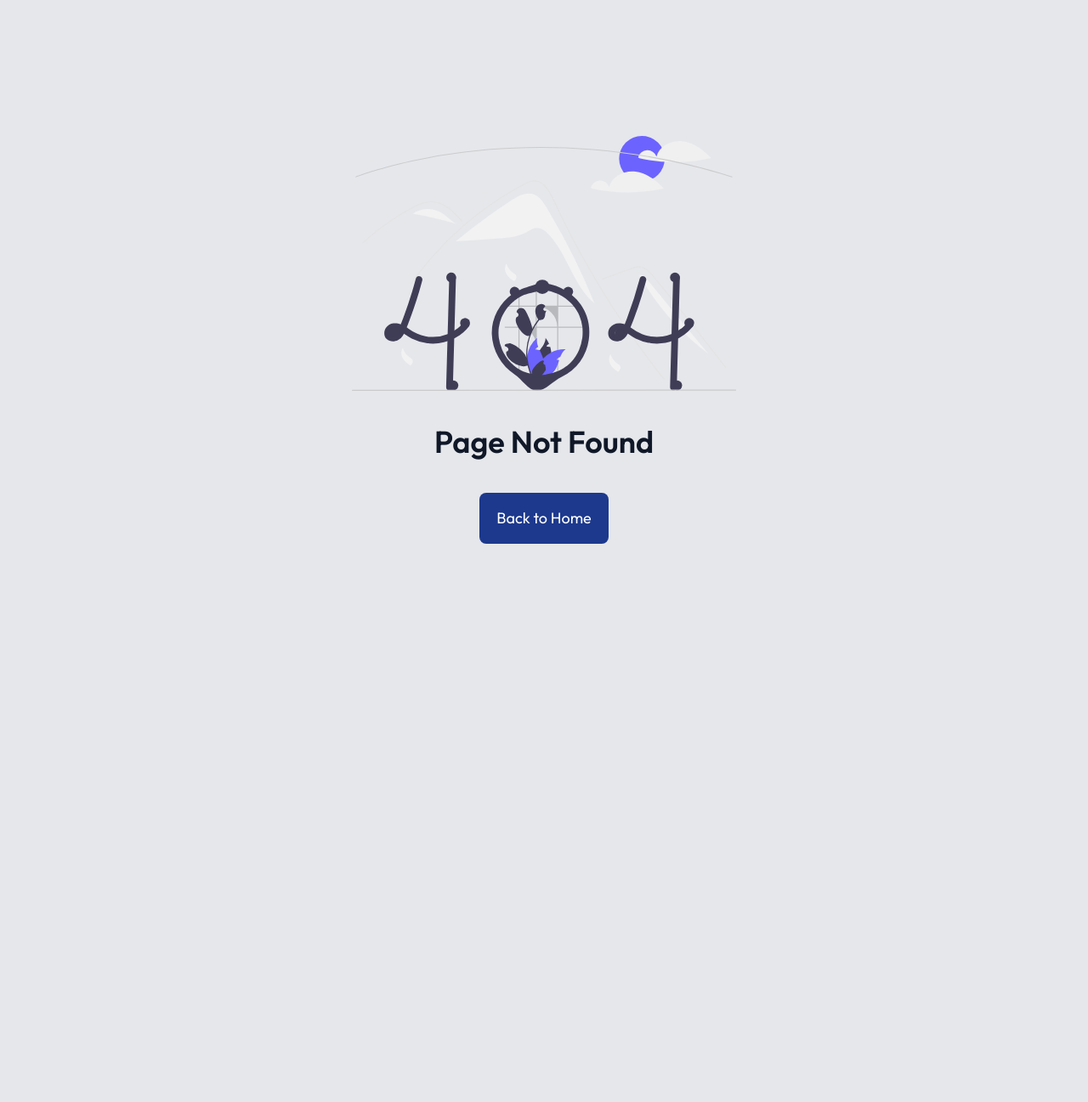
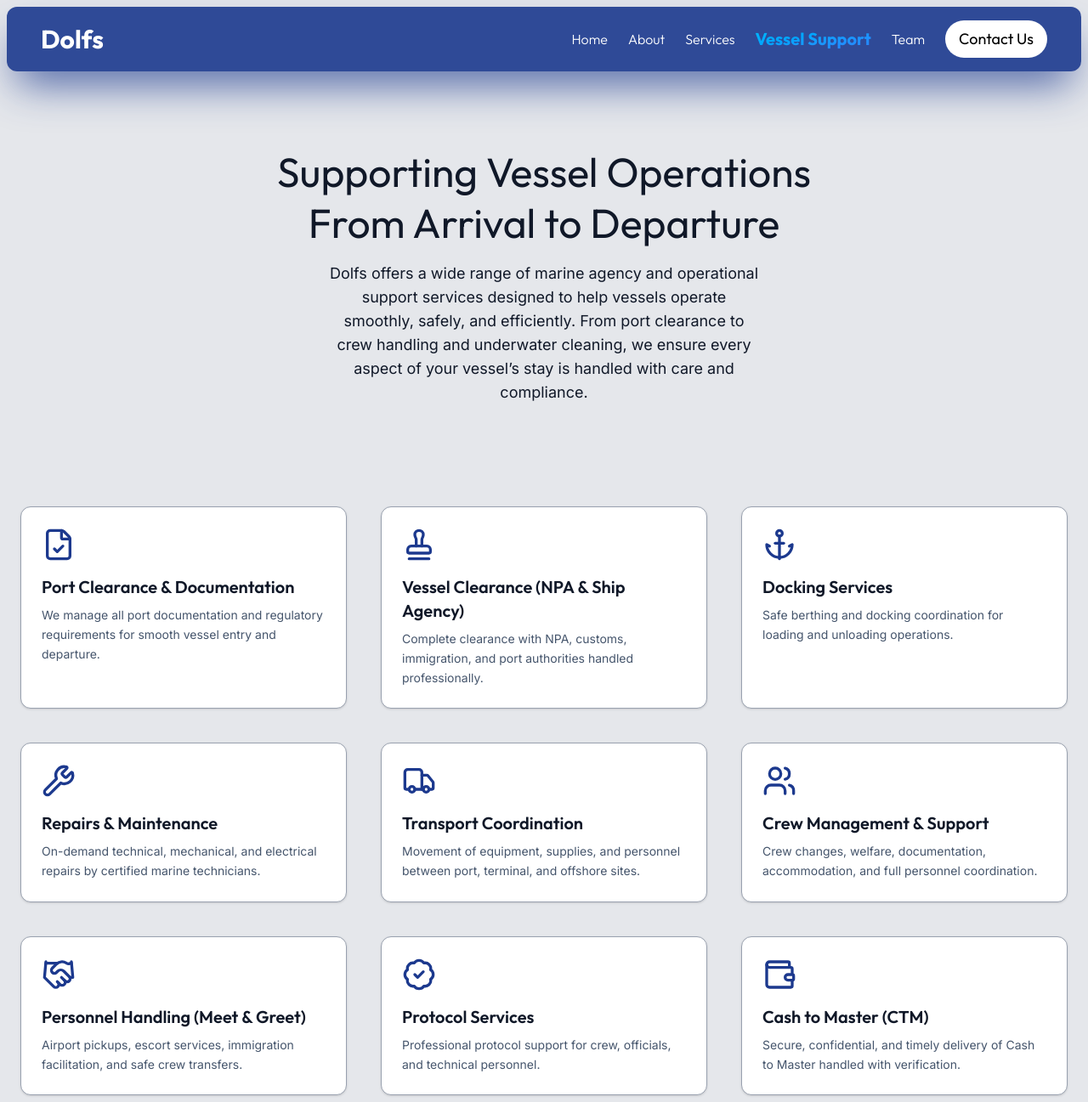
Before and after one commit to Timonics/dolfs, a React (Vite) app: page /marine-agency-services in a window 1280 px wide. Before the commit this address had no page. Shown: the top 1297 px of the page at 85% size. Before the commit the page ends 800 px from the top, so only its background shows below. Built offline with nearby package versions, Linux system fonts and the light colour scheme.

Commit message:
feat: Add Vessel Support page and update navigation links

```diff
--- a/src/App.tsx
+++ b/src/App.tsx
@@ -6,6 +6,7 @@ import ErrorPage from "./pages/error";
 import ServicesPage from "./pages/services";
 import TeamPage from "./pages/team";
 import ContactPage from "./pages/contacts";
+import VesselSupport from "./pages/vessel-support";
 
 const router = createBrowserRouter([
   {
@@ -19,6 +20,10 @@ const router = createBrowserRouter([
   {
     path: "our-services",
     element: <ServicesPage />,
+  },
+  {
+    path: "marine-agency-services",
+    element: <VesselSupport />,
   },
   {
     path: "our-team",
--- a/src/components/nav/index.tsx
+++ b/src/components/nav/index.tsx
@@ -28,12 +28,12 @@ const Nav: React.FC = () => {
               className={({ isActive }) =>
                 `${
                   isActive
-                    ? `text-2xl ${
+                    ? `text-xl ${
                         pathName !== "/"
                           ? "bg-clip-text text-transparent bg-linear-to-br from-sky-400 to-blue-500"
                           : "bg-clip-text text-transparent bg-linear-to-br from-sky-400 to-blue-900"
                       } font-bold`
-                    : "font-light hover:scale-125"
+                    : "font-light hover:scale-110"
                 } transition-all duration-300 ease-in-out`
               }
               style={{ fontFamily: "Outfit" }}
@@ -96,7 +96,7 @@ const Nav: React.FC = () => {
                           ? "bg-clip-text text-transparent bg-linear-to-br from-sky-400 to-blue-500"
                           : "bg-clip-text text-transparent bg-linear-to-br from-sky-400 to-blue-900"
                       } font-bold ml-2`
-                    : "font-light hover:scale-125"
+                    : "font-light hover:scale-110"
                 } transition-all duration-300 ease-in-out`
               }
               style={{ fontFamily: "Outfit" }}
--- a/src/lib/nav.ts
+++ b/src/lib/nav.ts
@@ -12,6 +12,10 @@ export const nav = [
     link: "/our-services",
   },
   {
+    name: "Vessel Support",
+    link: "/marine-agency-services",
+  },
+  {
     name: "Team",
     link: "/our-team",
   },
--- /dev/null
+++ b/src/lib/vessel-support.ts
@@ -0,0 +1,95 @@
+import {
+  FileCheck,
+  Stamp,
+  Anchor,
+  Wrench,
+  Truck,
+  Users,
+  Handshake,
+  BadgeCheck,
+  Wallet,
+  ShoppingCart,
+  Fuel,
+  Cog,
+  Droplet,
+  Recycle,
+  FileText,
+} from "lucide-react";
+
+export const services = [
+  {
+    title: "Port Clearance & Documentation",
+    icon: FileCheck,
+    desc: "We manage all port documentation and regulatory requirements for smooth vessel entry and departure.",
+  },
+  {
+    title: "Vessel Clearance (NPA & Ship Agency)",
+    icon: Stamp,
+    desc: "Complete clearance with NPA, customs, immigration, and port authorities handled professionally.",
+  },
+  {
+    title: "Docking Services",
+    icon: Anchor,
+    desc: "Safe berthing and docking coordination for loading and unloading operations.",
+  },
+  {
+    title: "Repairs & Maintenance",
+    icon: Wrench,
+    desc: "On-demand technical, mechanical, and electrical repairs by certified marine technicians.",
+  },
+  {
+    title: "Transport Coordination",
+    icon: Truck,
+    desc: "Movement of equipment, supplies, and personnel between port, terminal, and offshore sites.",
+  },
+  {
+    title: "Crew Management & Support",
+    icon: Users,
+    desc: "Crew changes, welfare, documentation, accommodation, and full personnel coordination.",
+  },
+  {
+    title: "Personnel Handling (Meet & Greet)",
+    icon: Handshake,
+    desc: "Airport pickups, escort services, immigration facilitation, and safe crew transfers.",
+  },
+  {
+    title: "Protocol Services",
+    icon: BadgeCheck,
+    desc: "Professional protocol support for crew, officials, and technical personnel.",
+  },
+  {
+    title: "Cash to Master (CTM)",
+    icon: Wallet,
+    desc: "Secure, confidential, and timely delivery of Cash to Master handled with verification.",
+  },
+  {
+    title: "Provisions & Supplies",
+    icon: ShoppingCart,
+    desc: "Fresh, bonded, and technical supplies delivered directly to vessel — offshore or at berth.",
+  },
+  {
+    title: "Bunkering Coordination",
+    icon: Fuel,
+    desc: "Safe and compliant fuel supply coordination for vessels.",
+  },
+  {
+    title: "Spare Parts Procurement",
+    icon: Cog,
+    desc: "Sourcing genuine marine spare parts from trusted manufacturers and global partners.",
+  },
+  {
+    title: "Underwater Cleaning",
+    icon: Droplet,
+    desc: "Hull cleaning, propeller polishing, and underwater inspections by certified divers.",
+  },
+  {
+    title: "Waste Disposal & Environmental Compliance",
+    icon: Recycle,
+    desc: "Collection and disposal of vessel waste in line with MARPOL and environmental standards.",
+  },
+  {
+    title: "TWP, Expatriate Quota & Visa Services",
+    icon: FileText,
+    desc: "Processing Temporary Work Permits, expatriate quotas, and immigration approvals for foreign crew.",
+  },
+];
--- a/src/pages/home/components/Team.tsx
+++ b/src/pages/home/components/Team.tsx
@@ -14,18 +14,18 @@ const Team: React.FC = () => {
         <div className="flex flex-col w-68 h-fit items-center p-4 rounded-xl lg:-translate-y-4 -rotate-6 shadow-2xl shadow-black/50 gap-2">
           <img src={ceoImg} alt="Mrs Bukola Abu" className="w-20 h-20 rounded-full bg-black object-center object-cover" />
           <h2 className="text-2xl mt-2 font-semibold text-center">
-            Mrs. Bukola Jumoke Abu
+            Mrs. Abu Olajumoke Olubukola
           </h2>
           <p className="text-lg text-gray-600">Chief Executive Officer</p>
         </div>
         <div className="flex flex-col w-68 h-fit items-center p-4 rotate-2 rounded-xl lg:translate-y-10 shadow-2xl shadow-black/50 gap-2">
           <div className="w-20 h-20 rounded-full bg-black" />
-          <h2 className="text-2xl mt-2 font-semibold text-center">Ms. Nifemi Abu</h2>
+          <h2 className="text-2xl mt-2 font-semibold text-center">Ms. Abu Nifemi</h2>
           <p className="text-lg text-gray-600">Executive Director</p>
         </div>
         <div className="flex flex-col w-68 h-fit items-center -rotate-3 p-4 rounded-xl  shadow-2xl shadow-black/50 gap-2">
           <img src={gMImg} alt="Oluwadarasimi Abu" className="w-20 h-20 rounded-full bg-black object-center object-cover" />
-          <h2 className="text-2xl mt-2 font-semibold text-center">Mr. Oluwadarasimi Abu</h2>
+          <h2 className="text-2xl mt-2 font-semibold text-center">Mr. Abu Oluwadarasimi</h2>
           <p className="text-lg text-gray-600">General Manager</p>
         </div>
       </div>
--- a/src/pages/team/index.tsx
+++ b/src/pages/team/index.tsx
@@ -4,9 +4,9 @@ import Footer from "../../components/footer";
 import { Link } from "react-router";
 
 import ceoImg from "../../assets/team/ceo-img.jpg";
-import logImg from "../../assets/team/funmi-img.jpg"
-import gMImg from "../../assets/team/dara-img.jpg"
-import acctImg from "../../assets/team/ite-img.jpg"
+import logImg from "../../assets/team/funmi-img.jpg";
+import gMImg from "../../assets/team/dara-img.jpg";
+import acctImg from "../../assets/team/ite-img.jpg";
 
 const TeamPage: React.FC = () => {
   return (
@@ -16,7 +16,7 @@ const TeamPage: React.FC = () => {
       </div>
 
       <div className="flex space-y-25 flex-col lg:mt-20 justify-center">
-        <div className="flex space-y-25 flex-col lg:mt-20 justify-center p-4">
+        <div className="flex space-y-25 flex-col lg:mt-10 justify-center p-4">
           <div className="flex flex-col gap-4 items-center text-center">
             <h1 className="text-3xl lg:text-5xl lg:leading-15">
               Meet the Crew{" "}
@@ -32,7 +32,7 @@ const TeamPage: React.FC = () => {
           </div>
         </div>
 
-        <div className="py-10 px-4 bg-black text-white space-y-20">
+        <div className="py-10 px-4 bg-black text-white space-y-25">
           <div className="max-w-5xl mx-auto w-full flex flex-col lg:flex-row gap-4 items-center justify-between">
             <h2 className="text-6xl font-extrabold max-w-sm text-primary">
               <span
@@ -45,8 +45,8 @@ const TeamPage: React.FC = () => {
             </h2>
             <p className="max-w-sm text-lg outfit">
               The strength of Dolfs Shipping lies in the experience and
-              integrity of its leadership — experts who have shaped Nigeria’s
-              marine industry with over two decades of proven excellence.
+              integrity of its leadership — a team of professionals with real
+              hands-on knowledge of Nigeria’s marine industry.
             </p>
           </div>
           <div className="flex flex-col md:flex-row gap-4 items-center justify-center max-w-7xl mx-auto">
@@ -55,7 +55,9 @@ const TeamPage: React.FC = () => {
               className=" object-cover lg:h-[400px] h-[250px] bg-white/10 rounded-xl shadow-xl shadow-[#1c398e]/50"
             />
             <div className="w-full p-4 space-y-4">
-              <h2 className="text-4xl font-bold">Mrs. Bukola Abu</h2>
+              <h2 className="text-4xl font-bold">
+                Mrs. Abu Olajumoke Olubukola
+              </h2>
               <h5 className="">Managing Director / CEO</h5>
               <p className="font-thin">
                 Mrs. Bukola Olajumoke Abu is an energetic enterpreneur who has
--- /dev/null
+++ b/src/pages/vessel-support/index.tsx
@@ -0,0 +1,148 @@
+import React from "react";
+import Nav from "../../components/nav";
+import { services } from "../../lib/vessel-support";
+import Footer from "../../components/footer";
+import { Link } from "react-router";
+
+const VesselSupport: React.FC = () => {
+  return (
+    <div className="space-y-20">
+      <div className="p-2">
+        <Nav />
+      </div>
+
+      {/* <section className="w-full py-24 bg-[#0A1B2A] text-white text-center px-6">
+        <h1 className="text-4xl font-bold mb-4">
+          Marine Agency & Operational Support Services
+        </h1>
+        <p className="text-lg max-w-2xl mx-auto opacity-90">
+          Complete vessel assistance, crew handling, port documentation, and
+          operational support handled with precision, compliance, and
+          professionalism.
+        </p>
+      </section> */}
+
+      <section className="flex space-y-25 flex-col lg:mt-20 justify-center">
+        <div className="flex flex-col gap-4 items-center text-center">
+          <h1 className="text-3xl md:text-5xl md:leading-15 max-w-2xl">
+            Supporting Vessel Operations From Arrival to Departure
+          </h1>
+          <p className="max-w-xs md:max-w-sm lg:max-w-lg md:text-lg">
+            Dolfs offers a wide range of marine agency and operational support
+            services designed to help vessels operate smoothly, safely, and
+            efficiently. From port clearance to crew handling and underwater
+            cleaning, we ensure every aspect of your vessel’s stay is handled
+            with care and compliance.
+          </p>
+        </div>
+      </section>
+
+      <section className="py-10 px-6 max-w-7xl mx-auto">
+        <div className="grid md:grid-cols-2 lg:grid-cols-3 gap-10">
+          {/* Service Card Component */}
+          {services.map((service, i) => (
+            <div
+              key={i}
+              className="p-6 bg-white rounded-xl shadow-sm border border-gray-400 hover:shadow-md transition duration-200"
+            >
+              <service.icon className="w-10 h-10 text-primary mb-4" />
+              <h3 className="text-xl font-semibold mb-2">{service.title}</h3>
+              <p className="text-slate-600 text-sm leading-relaxed">
+                {service.desc}
+              </p>
+            </div>
+          ))}
+        </div>
+      </section>
+
+      <section className="py-20 bg-[#F5F5F5] text-center px-6">
+        <h3 className="text-3xl font-semibold mb-4">
+          Let’s Support Your Vessel Operations
+        </h3>
+        <p className="text-slate-600 max-w-2xl mx-auto mb-6">
+          For agency coordination, repairs, documentation, or specialized vessel
+          support, our team is ready to assist.
+        </p>
+        <Link
+          to={"/contact-us"}
+          onClick={() => window.scrollTo({ behavior: "smooth", top: 0 })}
+          className="px-5 py-4 outfit bg-primary text-white rounded-lg font-medium hover:bg-[#1c398e]/90 transition"
+        >
+          Contact Operations
+        </Link>
+      </section>
+
+      <section className="p-2">
+        <Footer />
+      </section>
+    </div>
+  );
+};
+
+export default VesselSupport;
+
+// export default function AgencyServicesPage() {
+//   return (
+//     <div className="w-full flex flex-col">
+//       {/* Hero */}
+//       <section className="w-full py-24 bg-[#0A1B2A] text-white text-center px-6">
+//         <h1 className="text-4xl font-bold mb-4">
+//           Marine Agency & Operational Support Services
+//         </h1>
+//         <p className="text-lg max-w-2xl mx-auto opacity-90">
+//           Complete vessel assistance, crew handling, port documentation, and
+//           operational support handled with precision, compliance, and
+//           professionalism.
+//         </p>
+//       </section>
+
+//       {/* Intro */}
+//       <section className="py-20 px-6 max-w-6xl mx-auto text-center">
+//         <h2 className="text-3xl font-semibold mb-4">
+//           Supporting Vessel Operations From Arrival to Departure
+//         </h2>
+//         <p className="text-slate-600 max-w-3xl mx-auto">
+//           Dolfs provides a wide range of marine agency and operational services
+//           designed to help vessels operate smoothly, safely, and efficiently.
+//           From port clearance to crew handling and underwater cleaning, every
+//           service is delivered with care and compliance.
+//         </p>
+//       </section>
+
+//       {/* Services Grid */}
+//       <section className="py-10 px-6 max-w-7xl mx-auto">
+//         <div className="grid md:grid-cols-2 lg:grid-cols-3 gap-10">
+//           {/* Service Card Component */}
+//           {services.map((service, i) => (
+//             <div
+//               key={i}
+//               className="p-6 bg-white rounded-xl shadow-sm border hover:shadow-md transition duration-200"
+//             >
+//               <service.icon className="w-10 h-10 text-[#006B8F] mb-4" />
+//               <h3 className="text-xl font-semibold mb-2">{service.title}</h3>
+//               <p className="text-slate-600 text-sm leading-relaxed">
+//                 {service.desc}
+//               </p>
+//             </div>
+//           ))}
+//         </div>
+//       </section>
+
+//       {/* CTA */}
+//       <section className="py-20 bg-[#F5F5F5] text-center px-6">
+//         <h3 className="text-3xl font-semibold mb-4">
+//           Let’s Support Your Vessel Operations
+//         </h3>
+//         <p className="text-slate-600 max-w-2xl mx-auto mb-6">
+//           For agency coordination, repairs, documentation, or specialized vessel
+//           support, our team is ready to assist.
+//         </p>
+//         <button className="px-6 py-3 bg-[#006B8F] text-white rounded-lg font-medium hover:bg-[#055D77] transition">
+//           Request a Quote
+//         </button>
+//       </section>
+
+//       <Footer />
+//     </div>
+//   );
+// }
```
